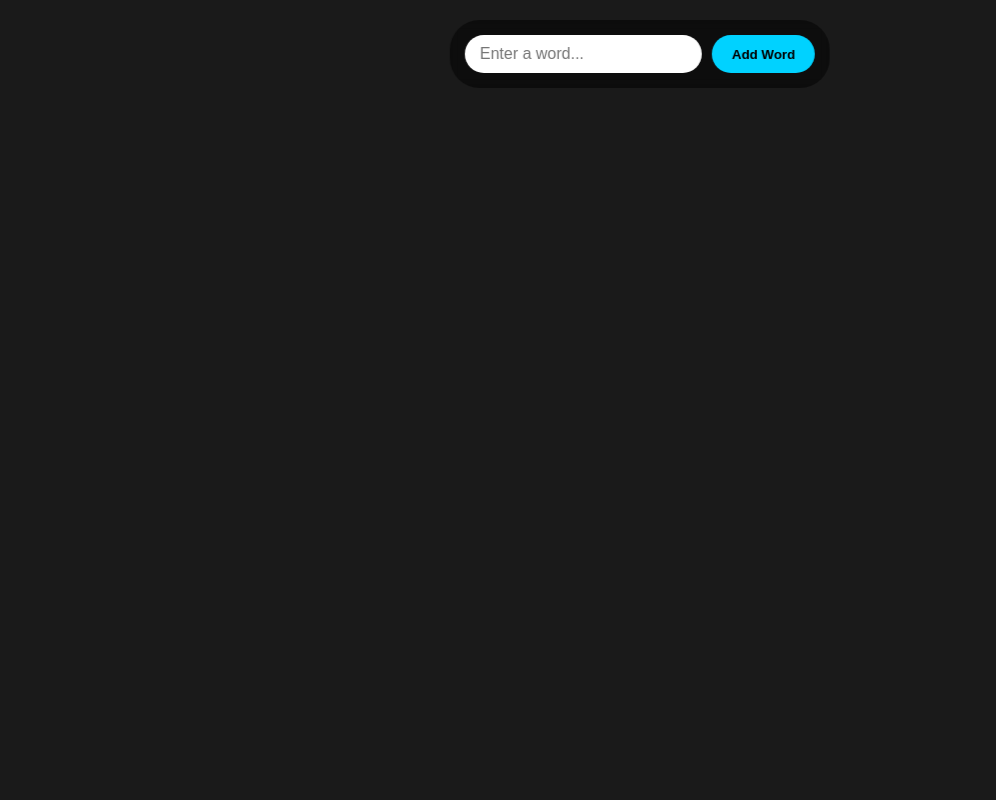
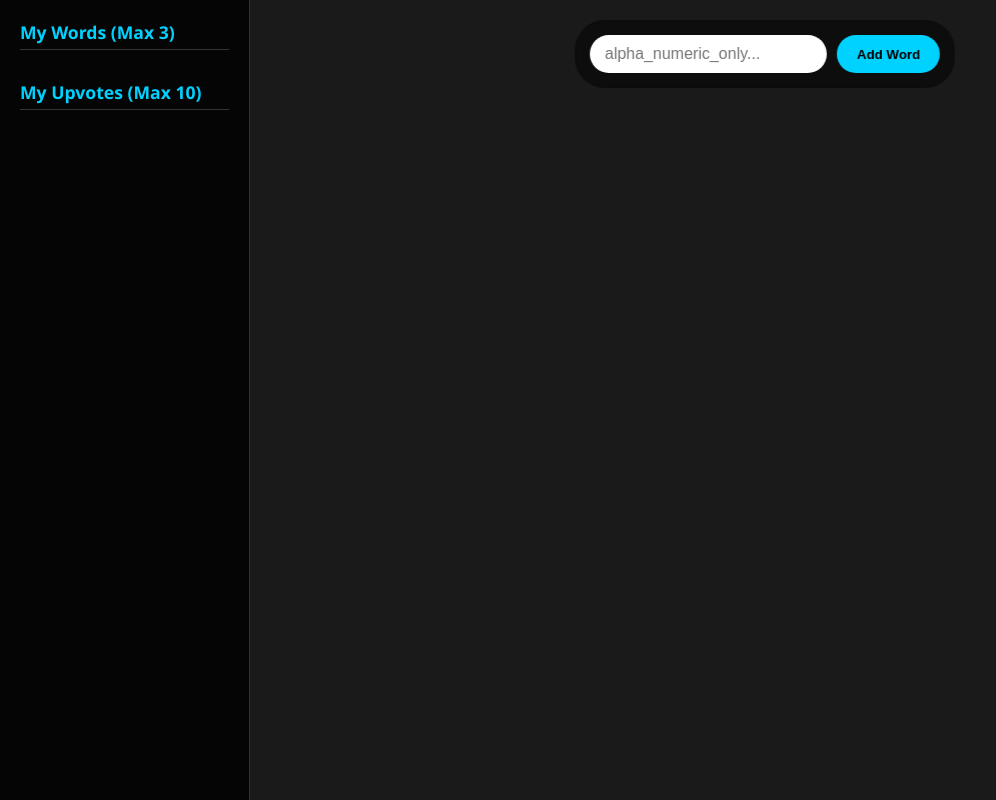
Before and after one commit to joshHug/group_keywords, a Flask app: page /group_keywords/ in a window 1280 px wide. Shown: the whole page, without its empty margins (0-996 px from the left). Run offline with Flask 3, Linux system fonts and the light colour scheme; data that the repository does not hold is empty.

Commit message:
show users their words and allow them to delete

```diff
--- a/app.py
+++ b/app.py
@@ -1,4 +1,5 @@
 import sqlite3
+import re
 from flask import Flask, render_template, request, jsonify, g
 
 app = Flask(__name__)
@@ -9,6 +10,8 @@ def get_db():
     if db is None:
         db = g._database = sqlite3.connect(DATABASE)
         db.row_factory = sqlite3.Row
+        # Ensure foreign keys are enforced
+        db.execute("PRAGMA foreign_keys = ON")
     return db
 
 @app.teardown_appcontext
@@ -20,13 +23,24 @@ def close_connection(exception):
 def init_db():
     with app.app_context():
         db = get_db()
-        # Added 'created_by' column
+
         db.execute('''
             CREATE TABLE IF NOT EXISTS words (
                 id INTEGER PRIMARY KEY AUTOINCREMENT,
                 text TEXT NOT NULL UNIQUE,
                 weight INTEGER NOT NULL DEFAULT 1,
                 created_by TEXT
+            )
+        ''')
+
+        # Added ON DELETE CASCADE so if a word is deleted, upvotes go with it
+        db.execute('''
+            CREATE TABLE IF NOT EXISTS upvotes (
+                id INTEGER PRIMARY KEY AUTOINCREMENT,
+                user_email TEXT NOT NULL,
+                word_id INTEGER NOT NULL,
+                UNIQUE(user_email, word_id),
+                FOREIGN KEY(word_id) REFERENCES words(id) ON DELETE CASCADE
             )
         ''')
         db.commit()
@@ -42,25 +56,53 @@ def get_words():
     words = [dict(row) for row in cursor.fetchall()]
     return jsonify(words)
 
+# --- NEW: Get User Specific Data for Sidebar ---
+@app.route('/group_keywords/api/user_data', methods=['GET'])
+def get_user_data():
+    user_email = request.headers.get('X-Email', 'anonymous@dev.local')
+    db = get_db()
+
+    # 1. Get words created by this user
+    created_cursor = db.execute('SELECT id, text, weight FROM words WHERE created_by = ?', (user_email,))
+    created_words = [dict(row) for row in created_cursor.fetchall()]
+
+    # 2. Get words upvoted by this user
+    upvoted_cursor = db.execute('''
+        SELECT w.id, w.text, w.weight
+        FROM words w
+        JOIN upvotes u ON w.id = u.word_id
+        WHERE u.user_email = ?
+    ''', (user_email,))
+    upvoted_words = [dict(row) for row in upvoted_cursor.fetchall()]
+
+    return jsonify({
+        'created': created_words,
+        'upvoted': upvoted_words
+    })
+
 @app.route('/group_keywords/api/words', methods=['POST'])
 def add_word():
     data = request.json
-    text = data.get('text', '').strip()
+    raw_text = data.get('text', '').strip()
 
-    # 1. GET THE USER ID (EMAIL)
-    # We use a default for local testing, but in production, this comes from Nginx
+    # Sanitization
+    text = raw_text.lower()
+    text = text.replace(' ', '_')
+    text = re.sub(r'[^a-z0-9_]', '', text)
+
+    if len(text) > 32:
+        text = text[:32]
+
     user_email = request.headers.get('X-Email', 'anonymous@dev.local')
 
     if not text:
-        return jsonify({'error': 'No text provided'}), 400
+        return jsonify({'error': 'Invalid text provided'}), 400
 
     db = get_db()
 
-    # 2. CHECK SUBMISSION COUNT
-    # Count how many words this specific email has already added
+    # Check submission count
     cursor = db.execute('SELECT COUNT(*) as count FROM words WHERE created_by = ?', (user_email,))
-    result = cursor.fetchone()
-    user_word_count = result['count']
+    user_word_count = cursor.fetchone()['count']
 
     if user_word_count >= 3:
         return jsonify({
@@ -69,22 +111,102 @@ def add_word():
         }), 403
 
     try:
-        # 3. INSERT WITH USER ID
-        # We add user_email to the INSERT statement
         db.execute('INSERT INTO words (text, weight, created_by) VALUES (?, 1, ?)', (text, user_email))
         db.commit()
         return jsonify({'status': 'added', 'text': text})
     except sqlite3.IntegrityError:
-        # If word exists, we don't count it against their limit, but we don't add it either
         return jsonify({'status': 'exists', 'text': text, 'message': 'Word already exists'}), 200
+
+# --- NEW: Delete Created Word Logic ---
+@app.route('/group_keywords/api/words/<int:word_id>/delete', methods=['DELETE'])
+def delete_created_word(word_id):
+    user_email = request.headers.get('X-Email', 'anonymous@dev.local')
+    db = get_db()
+
+    # Verify ownership
+    cursor = db.execute('SELECT * FROM words WHERE id = ? AND created_by = ?', (word_id, user_email))
+    word = cursor.fetchone()
+
+    if not word:
+        return jsonify({'error': 'Unauthorized or Not Found'}), 403
+
+    weight = word['weight']
+
+    # LOGIC 1: If weight <= 2, delete completely
+    if weight <= 2:
+        db.execute('DELETE FROM words WHERE id = ?', (word_id,))
+        # Upvotes will cascade delete due to ON DELETE CASCADE definition,
+        # or we can trust sqlite handles it if foreign_keys is ON.
+    else:
+        # LOGIC 2: If weight >= 3, decrement and orphan
+        db.execute('''
+            UPDATE words
+            SET weight = weight - 1, created_by = 'system_orphan'
+            WHERE id = ?
+        ''', (word_id,))
+
+    db.commit()
+    return jsonify({'status': 'removed'})
 
 @app.route('/group_keywords/api/words/<int:word_id>/upvote', methods=['POST'])
 def upvote_word(word_id):
+    user_email = request.headers.get('X-Email', 'anonymous@dev.local')
     db = get_db()
-    db.execute('UPDATE words SET weight = weight + 1 WHERE id = ?', (word_id,))
-    db.commit()
-    return jsonify({'status': 'upvoted'})
+
+    # Limits Check
+    cursor = db.execute('SELECT COUNT(*) as count FROM upvotes WHERE user_email = ?', (user_email,))
+    total_votes = cursor.fetchone()['count']
+
+    if total_votes >= 10:
+        return jsonify({
+            'error': 'User limit reached',
+            'message': 'You have used all 10 of your upvotes!'
+        }), 403
+
+    cursor = db.execute('SELECT 1 FROM upvotes WHERE user_email = ? AND word_id = ?', (user_email, word_id))
+    if cursor.fetchone():
+        return jsonify({'error': 'Already voted', 'message': 'You can only upvote a word once.'}), 403
+
+    cursor = db.execute('SELECT weight, created_by FROM words WHERE id = ?', (word_id,))
+    row = cursor.fetchone()
+    if not row:
+        return jsonify({'error': 'Word not found'}), 404
+
+    # Don't allow upvoting your own word? (Optional, but usually good practice.
+    # Current requirement doesn't explicitly forbid it, but let's allow it per previous code).
+
+    if row['weight'] >= 20:
+        return jsonify({'error': 'Max weight reached', 'message': 'Max rank reached.'}), 403
+
+    try:
+        db.execute('INSERT INTO upvotes (user_email, word_id) VALUES (?, ?)', (user_email, word_id))
+        db.execute('UPDATE words SET weight = weight + 1 WHERE id = ?', (word_id,))
+        db.commit()
+        return jsonify({'status': 'upvoted'})
+    except Exception as e:
+        db.rollback()
+        return jsonify({'error': str(e)}), 500
+
+# --- NEW: Remove Upvote Logic ---
+@app.route('/group_keywords/api/words/<int:word_id>/vote', methods=['DELETE'])
+def remove_upvote(word_id):
+    user_email = request.headers.get('X-Email', 'anonymous@dev.local')
+    db = get_db()
+
+    # Check if vote exists
+    cursor = db.execute('SELECT 1 FROM upvotes WHERE user_email = ? AND word_id = ?', (user_email, word_id))
+    if not cursor.fetchone():
+        return jsonify({'error': 'Vote not found'}), 404
+
+    try:
+        db.execute('DELETE FROM upvotes WHERE user_email = ? AND word_id = ?', (user_email, word_id))
+        db.execute('UPDATE words SET weight = weight - 1 WHERE id = ?', (word_id,))
+        db.commit()
+        return jsonify({'status': 'vote_removed'})
+    except Exception as e:
+        db.rollback()
+        return jsonify({'error': str(e)}), 500
 
 if __name__ == '__main__':
-    init_db()  # Ensure DB exists on startup
+    init_db()
     app.run(debug=True)
--- a/templates/index.html
+++ b/templates/index.html
@@ -11,12 +11,79 @@
             background-color: #1a1a1a;
             color: white;
             font-family: 'Segoe UI', Tahoma, Geneva, Verdana, sans-serif;
+            display: flex;
         }
 
+        /* --- SIDEBAR STYLES --- */
+        #sidebar {
+            width: 250px;
+            height: 100vh;
+            background-color: rgba(0, 0, 0, 0.8);
+            border-right: 1px solid #333;
+            padding: 20px;
+            box-sizing: border-box;
+            z-index: 200;
+            display: flex;
+            flex-direction: column;
+            gap: 20px;
+        }
+
+        h3 {
+            margin: 0 0 10px 0;
+            color: #00d2ff;
+            font-size: 1.1rem;
+            border-bottom: 1px solid #333;
+            padding-bottom: 5px;
+        }
+
+        .user-list {
+            list-style: none;
+            padding: 0;
+            margin: 0;
+            overflow-y: auto;
+        }
+
+        .user-list li {
+            display: flex;
+            justify-content: space-between;
+            align-items: center;
+            margin-bottom: 8px;
+            padding: 5px;
+            background: rgba(255, 255, 255, 0.05);
+            border-radius: 5px;
+        }
+
+        .remove-btn {
+            color: #ff4444;
+            cursor: pointer;
+            font-weight: bold;
+            margin-left: 10px;
+            padding: 0 5px;
+        }
+
+        .remove-btn:hover {
+            color: #ff0000;
+            background: rgba(255,0,0,0.1);
+            border-radius: 3px;
+        }
+
+        /* "The three words they've created should be larger" */
+        #created-list li span.word-text {
+            font-size: 1.1em;
+            font-weight: bold;
+        }
+
+        /* Upvoted words smaller */
+        #upvoted-list li span.word-text {
+            font-size: 0.9em;
+            color: #ccc;
+        }
+
+        /* --- MAIN UI --- */
         #ui-container {
             position: absolute;
             top: 20px;
-            left: 50%;
+            left: 50%; /* Center relative to screen */
             transform: translateX(-50%);
             z-index: 100;
             display: flex;
@@ -25,6 +92,7 @@
             padding: 15px;
             border-radius: 30px;
             backdrop-filter: blur(5px);
+            margin-left: 125px; /* Offset to account for sidebar width/2 to look centered in remaining space */
         }
 
         input {
@@ -35,7 +103,7 @@
             font-size: 16px;
         }
 
-        button {
+        button.add-btn {
             padding: 10px 20px;
             border-radius: 20px;
             border: none;
@@ -46,7 +114,7 @@
             transition: background 0.2s;
         }
 
-        button:hover {
+        button.add-btn:hover {
             background-color: #3a7bd5;
             color: white;
         }
@@ -54,7 +122,7 @@
         #canvas-container {
             position: absolute;
             top: 0;
-            left: 0;
+            left: 0; /* Canvas still covers whole screen, sidebar sits on top */
             width: 100vw;
             height: 100vh;
         }
@@ -67,19 +135,39 @@
             transition: font-size 0.3s ease, color 0.3s;
             font-weight: bold;
             text-shadow: 0 2px 4px rgba(0,0,0,0.5);
+            display: inline-block;
         }
 
         .word-bubble:hover {
             color: #00d2ff;
             z-index: 50;
         }
+
+        .vote-count {
+            font-size: 0.6em;
+            vertical-align: super;
+            margin-right: 2px;
+            opacity: 0.8;
+            color: #ffd700;
+        }
     </style>
 </head>
 <body>
 
+    <div id="sidebar">
+        <div>
+            <h3>My Words (Max 3)</h3>
+            <ul id="created-list" class="user-list"></ul>
+        </div>
+        <div>
+            <h3>My Upvotes (Max 10)</h3>
+            <ul id="upvoted-list" class="user-list"></ul>
+        </div>
+    </div>
+
     <div id="ui-container">
-        <input type="text" id="wordInput" placeholder="Enter a word..." maxlength="20">
-        <button onclick="submitWord()">Add Word</button>
+        <input type="text" id="wordInput" placeholder="alpha_numeric_only..." maxlength="32">
+        <button class="add-btn" onclick="submitWord()">Add Word</button>
     </div>
 
     <div id="canvas-container"></div>
@@ -87,49 +175,88 @@
     <script>
         const container = document.getElementById('canvas-container');
         let wordsData = [];
-        let wordElements = {}; // Map id -> DOM Element
-
-        // Physics configuration
+        let wordElements = {};
         const speed = 0.5;
 
-        // Fetch words on load and start loop
+        // --- FETCHING DATA ---
+
+        async function fetchAllData() {
+            await Promise.all([fetchWords(), fetchUserData()]);
+        }
+
         async function fetchWords() {
             const response = await fetch('/group_keywords/api/words');
             const data = await response.json();
+
+            // Check for deletions (DOM elements that exist but aren't in new data)
+            const newIds = new Set(data.map(w => w.id));
+            for (let id in wordElements) {
+                if (!newIds.has(parseInt(id))) {
+                    // Remove from DOM
+                    container.removeChild(wordElements[id]);
+                    delete wordElements[id];
+                }
+            }
+
             updateWordCloud(data);
         }
 
-        function updateWordCloud(data) {
-            // Check for new words or updates
-            data.forEach(word => {
-                let el = wordElements[word.id];
-
-                // Calculate visual size (Max weight considered is 10)
-                const cappedWeight = Math.min(word.weight, 10);
-                const fontSize = 16 + (cappedWeight * 4); // Base 16px + 4px per weight
-                const opacity = 0.4 + (cappedWeight * 0.06); // Base 0.4 + increase
-
-                if (!el) {
-                    // Create new element
-                    el = document.createElement('div');
-                    el.className = 'word-bubble';
-                    el.innerText = word.text;
-                    el.onclick = () => upvoteWord(word.id);
-
-                    // Initialize random position and velocity
-                    el.x = Math.random() * (window.innerWidth - 100);
-                    el.y = Math.random() * (window.innerHeight - 100);
-                    el.vx = (Math.random() - 0.5) * speed * 2;
-                    el.vy = (Math.random() - 0.5) * speed * 2;
-
-                    container.appendChild(el);
-                    wordElements[word.id] = el;
+        async function fetchUserData() {
+            const response = await fetch('/group_keywords/api/user_data');
+            const data = await response.json();
+            renderSidebar(data);
         }
 
-                // Update Visuals
-                el.style.fontSize = `${fontSize}px`;
-                el.style.opacity = opacity;
+        // --- SIDEBAR RENDERING ---
+
+        function renderSidebar(data) {
+            const createdList = document.getElementById('created-list');
+            const upvotedList = document.getElementById('upvoted-list');
+
+            createdList.innerHTML = '';
+            upvotedList.innerHTML = '';
+
+            // Render Created Words
+            data.created.forEach(word => {
+                const li = document.createElement('li');
+                li.innerHTML = `
+                    <span class="word-text">${word.text}</span>
+                    <span class="remove-btn" onclick="deleteCreatedWord(${word.id})">✕</span>
+                `;
+                createdList.appendChild(li);
             });
+
+            // Render Upvoted Words
+            data.upvoted.forEach(word => {
+                const li = document.createElement('li');
+                li.innerHTML = `
+                    <span class="word-text">${word.text}</span>
+                    <span class="remove-btn" onclick="removeUpvote(${word.id})">✕</span>
+                `;
+                upvotedList.appendChild(li);
+            });
+        }
+
+        // --- ACTIONS ---
+
+        async function deleteCreatedWord(id) {
+            if(!confirm("Remove this word? If it has many votes, it will stay but be unlinked from you.")) return;
+
+            const response = await fetch(`/group_keywords/api/words/${id}/delete`, { method: 'DELETE' });
+            if (response.ok) {
+                fetchAllData();
+            } else {
+                alert("Could not remove word.");
+            }
+        }
+
+        async function removeUpvote(id) {
+            const response = await fetch(`/group_keywords/api/words/${id}/vote`, { method: 'DELETE' });
+            if (response.ok) {
+                fetchAllData();
+            } else {
+                alert("Could not remove upvote.");
+            }
         }
 
         async function submitWord() {
@@ -145,63 +272,92 @@ async function submitWord() {
 
             const data = await response.json();
 
-    // Check if the server returned a 403 error (Limit Reached)
             if (response.status === 403) {
-        alert(data.message); // "You have already contributed 3 words!"
+                alert(data.message);
                 return;
             }
-
-    // Optional: Alert if word already exists
             if (data.status === 'exists') {
                 alert("That word is already floating around!");
             }
 
             input.value = '';
-    fetchWords();
+            fetchAllData();
         }
 
         async function upvoteWord(id) {
-            await fetch(`/group_keywords/api/words/${id}/upvote`, { method: 'POST' });
-            fetchWords();
+            const response = await fetch(`/group_keywords/api/words/${id}/upvote`, { method: 'POST' });
+
+            if (response.status === 403) {
+                const data = await response.json();
+                alert(data.message);
+                return;
             }
 
-        // The Animation Loop
+            fetchAllData();
+        }
+
+        // --- VISUALS ---
+
+        function updateWordCloud(data) {
+            data.forEach(word => {
+                let el = wordElements[word.id];
+                const cappedWeight = Math.min(word.weight, 20);
+                const fontSize = 16 + (cappedWeight * 3);
+                const opacity = 0.4 + (cappedWeight * 0.03);
+
+                if (!el) {
+                    el = document.createElement('div');
+                    el.className = 'word-bubble';
+                    el.onclick = () => upvoteWord(word.id);
+                    el.x = 260 + Math.random() * (window.innerWidth - 360); // Offset x start to avoid sidebar overlap
+                    el.y = Math.random() * (window.innerHeight - 100);
+                    el.vx = (Math.random() - 0.5) * speed * 2;
+                    el.vy = (Math.random() - 0.5) * speed * 2;
+                    container.appendChild(el);
+                    wordElements[word.id] = el;
+                }
+
+                el.innerHTML = `<sup class="vote-count">${word.weight}</sup>${word.text}`;
+                el.style.fontSize = `${fontSize}px`;
+                el.style.opacity = opacity;
+            });
+        }
+
         function animate() {
             const width = window.innerWidth;
             const height = window.innerHeight;
+            const sidebarWidth = 250; // approximate width of sidebar to bounce off
 
             for (let id in wordElements) {
                 let el = wordElements[id];
-
-                // Update position
                 el.x += el.vx;
                 el.y += el.vy;
-
-                // Get current dimensions for collision
                 const rect = el.getBoundingClientRect();
 
-                // Bounce off walls
-                if (el.x <= 0 || el.x + rect.width >= width) {
+                // Bounce off walls (Right, Bottom, Top)
+                if (el.x + rect.width >= width) {
                     el.vx *= -1;
-                    el.x = Math.max(0, Math.min(el.x, width - rect.width));
+                    el.x = width - rect.width;
                 }
+                // Bounce off Left (Sidebar check)
+                if (el.x <= sidebarWidth) {
+                    el.vx *= -1;
+                    el.x = sidebarWidth;
+                }
+
                 if (el.y <= 0 || el.y + rect.height >= height) {
                     el.vy *= -1;
                     el.y = Math.max(0, Math.min(el.y, height - rect.height));
                 }
-
-                // Apply to CSS
                 el.style.transform = `translate(${el.x}px, ${el.y}px)`;
             }
-
             requestAnimationFrame(animate);
         }
 
         // Initialize
-        fetchWords();
+        fetchAllData();
         animate();
 
-        // Allow "Enter" key to submit
         document.getElementById('wordInput').addEventListener('keypress', function (e) {
             if (e.key === 'Enter') submitWord();
         });
```
Lines whose indentation alone changed are shown as unchanged.
